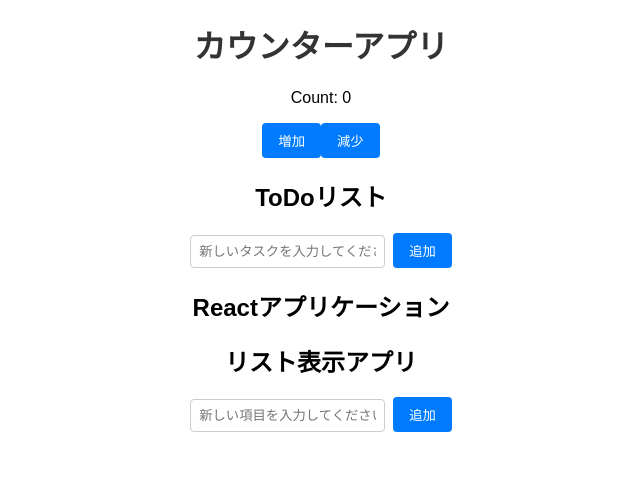
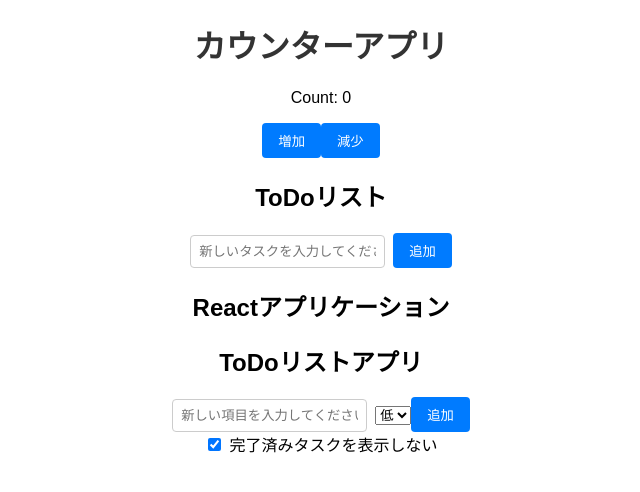
Before and after one commit to kusud-yuki/my-next-app, a React (Create React App) app in the folder react-app-example/: page / in a window 1280 px wide. Shown: the top 492 px of the page, without its empty margins (319-959 px from the left). Built offline with nearby package versions, Linux system fonts and the light colour scheme.

Commit message:
リストの優先度設定とフィルタリング機能を追加

```diff
--- a/react-app-example/src/ListApp.js
+++ b/react-app-example/src/ListApp.js
@@ -3,10 +3,12 @@
 function ListApp() {
   const [tasks, setTasks] = useState([]);
   const [newTask, setNewTask] = useState('');
+  const [priority, setPriority] = useState('low');
+  const [showCompleted, setShowCompleted] = useState(true);
 
   const addTask = () => {
     if (newTask.trim() !== '') {
-      setTasks([...tasks, { text: newTask, completed: false }]);
+      setTasks([...tasks, { text: newTask, completed: false, priority }]);
       setNewTask('');
     }
   };
@@ -17,9 +19,24 @@
     setTasks(updatedTasks);
   };
 
+  const changePriority = (index, newPriority) => {
+    const updatedTasks = [...tasks];
+    updatedTasks[index].priority = newPriority;
+    setTasks(updatedTasks);
+  };
+
+  const deleteTask = (index) => {
+    const updatedTasks = tasks.filter((_, i) => i !== index);
+    setTasks(updatedTasks);
+  };
+
+  const filteredTasks = tasks.filter(
+    (task) => showCompleted || !task.completed
+  );
+
   return (
     <div>
-      <h2>リスト表示アプリ</h2>
+      <h2>ToDoリストアプリ</h2>
       <div>
         <input
           type="text"
@@ -27,10 +44,25 @@
           onChange={(e) => setNewTask(e.target.value)}
           placeholder="新しい項目を入力してください"
         />
+        <select value={priority} onChange={(e) => setPriority(e.target.value)}>
+          <option value="low">低</option>
+          <option value="medium">中</option>
+          <option value="high">高</option>
+        </select>
         <button onClick={addTask}>追加</button>
       </div>
+      <div>
+        <label>
+          <input
+            type="checkbox"
+            checked={showCompleted}
+            onChange={() => setShowCompleted(!showCompleted)}
+          />
+          完了済みタスクを表示しない
+        </label>
+      </div>
       <ul>
-        {tasks.map((task, index) => (
+        {filteredTasks.map((task, index) => (
           <li
             key={index}
             style={{
@@ -39,7 +71,16 @@
             }}
             onClick={() => toggleTask(index)}
           >
-            {task.text}
+            {task.text} (優先度: {task.priority})
+            <button onClick={() => deleteTask(index)}>削除</button>
+            <select
+              value={task.priority}
+              onChange={(e) => changePriority(index, e.target.value)}
+            >
+              <option value="low">低</option>
+              <option value="medium">中</option>
+              <option value="high">高</option>
+            </select>
           </li>
         ))}
       </ul>
```
